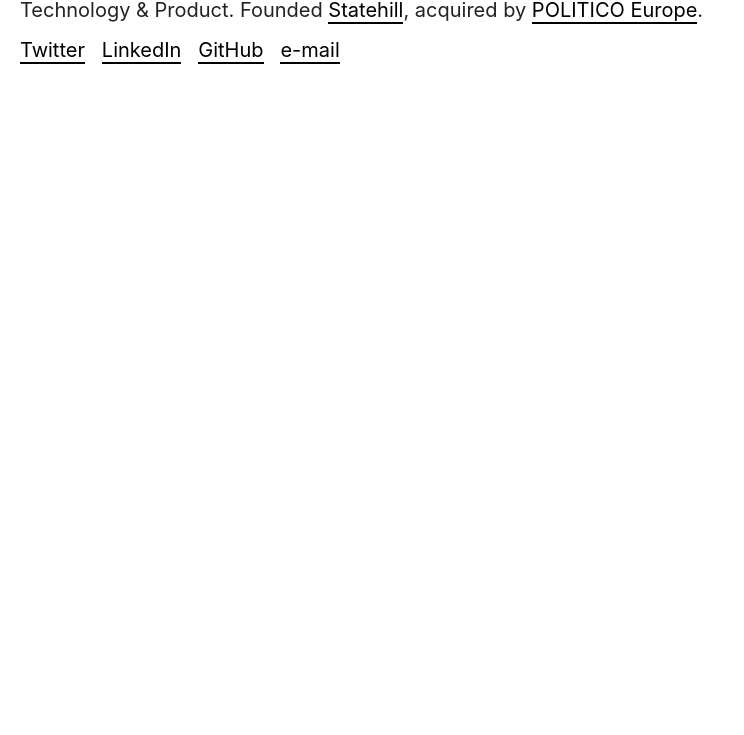
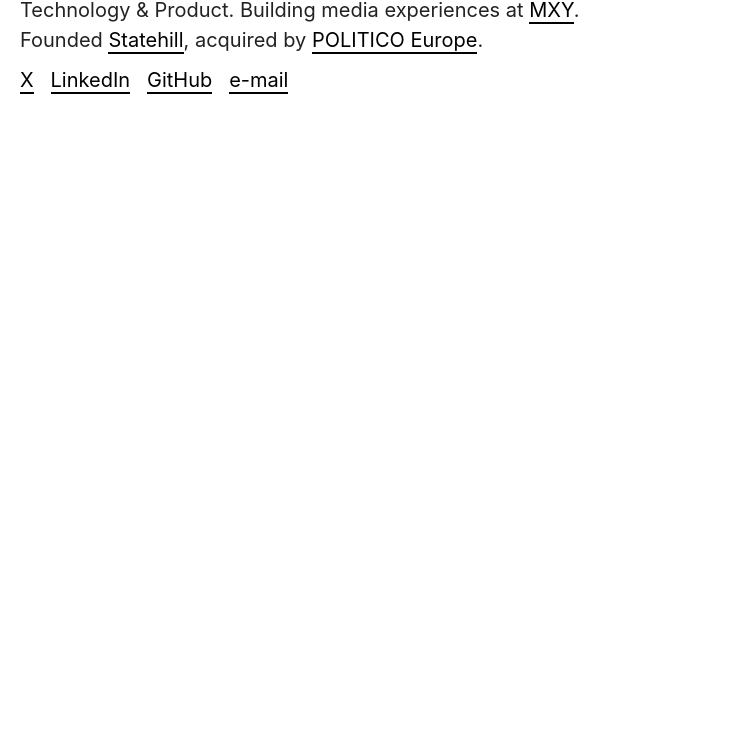
Before and after one commit to klr/klr.io, a website: page src/index.html in a window 1280 px wide. Shown: the part 65-800 px from the top of the page, without its empty margins (0-744 px from the left). Drawn offline with Linux system fonts and the light colour scheme.

Commit message:
chore: node update, deps update, copy update

```diff
--- a/package.json
+++ b/package.json
@@ -10,8 +10,8 @@
   "license": "ISC",
   "dependencies": {},
   "devDependencies": {
-    "@parcel/packager-raw-url": "^2.9.3",
-    "@parcel/transformer-jsonld": "^2.9.3",
-    "parcel": "^2.9.3"
+    "@parcel/packager-raw-url": "^2.10.2",
+    "@parcel/transformer-jsonld": "^2.10.2",
+    "parcel": "^2.10.2"
   }
 }
--- a/src/index.html
+++ b/src/index.html
@@ -26,9 +26,9 @@
   <section>
     <h1>Karl Laurentius Roos</h1>
 
-    <p>Technology & Product. Founded <a href="https://statehill.com">Statehill</a>, acquired by <a href="https://politico.eu">POLITICO Europe</a>.</p>
+    <p>Technology & Product. Building media experiences at <a href="https://mxy.gmbh">MXY</a>.<br>Founded <a href="https://statehill.com">Statehill</a>, acquired by <a href="https://politico.eu">POLITICO Europe</a>.</p>
 
-    <p><a href="https://twitter.com/karlroos/">Twitter</a>&nbsp;&nbsp;&nbsp;<a href="https://www.linkedin.com/in/karlroos/">LinkedIn</a>&nbsp;&nbsp;&nbsp;<a href="https://github.com/klr">GitHub</a>&nbsp;&nbsp;&nbsp;<a href="mailto:karlroos93@gmail.com">e-mail</a></p>
+    <p><a href="https://x.com/karlroos/">X</a>&nbsp;&nbsp;&nbsp;<a href="https://www.linkedin.com/in/karlroos/">LinkedIn</a>&nbsp;&nbsp;&nbsp;<a href="https://github.com/klr">GitHub</a>&nbsp;&nbsp;&nbsp;<a href="mailto:karlroos93@gmail.com">e-mail</a></p>
   </section>
 </body>
 </html>
```
Also changed, not shown: .github/workflows/deploy.yml, src/favicon.svg (added), 2 other files.
